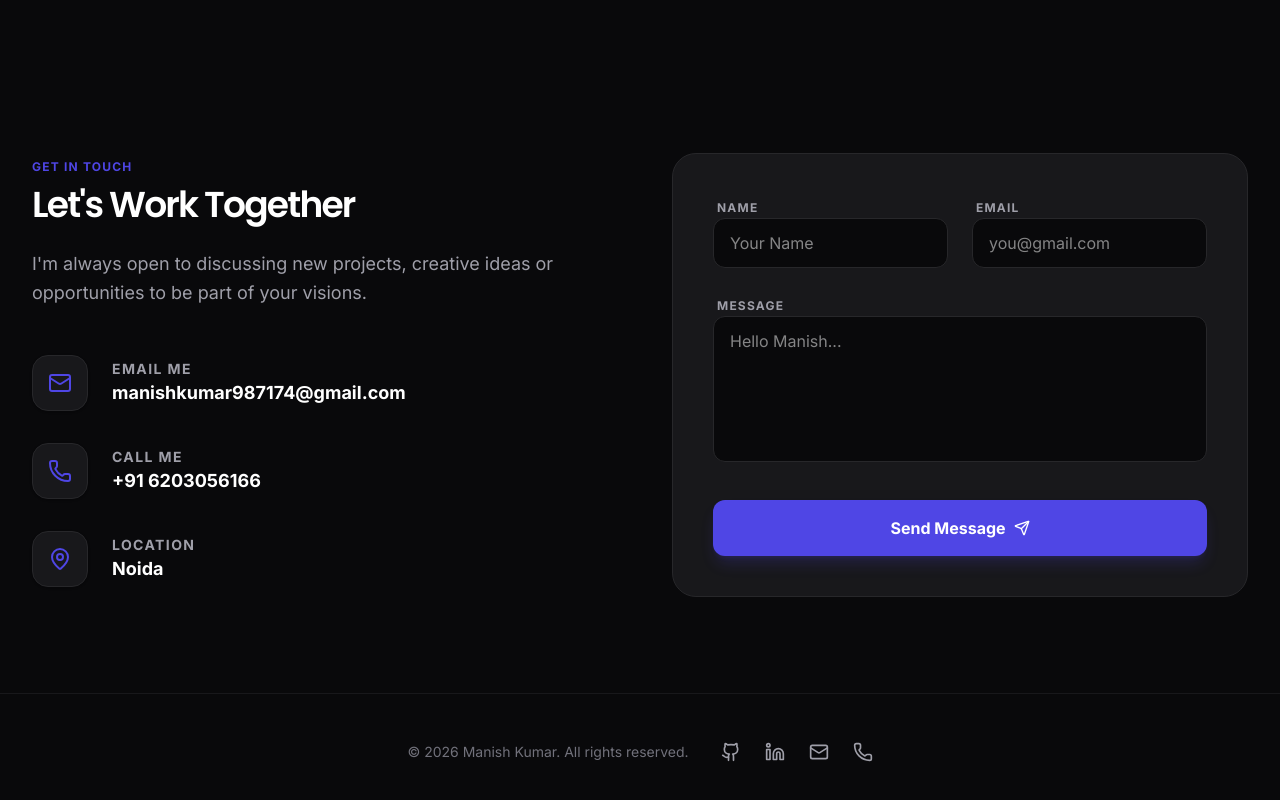
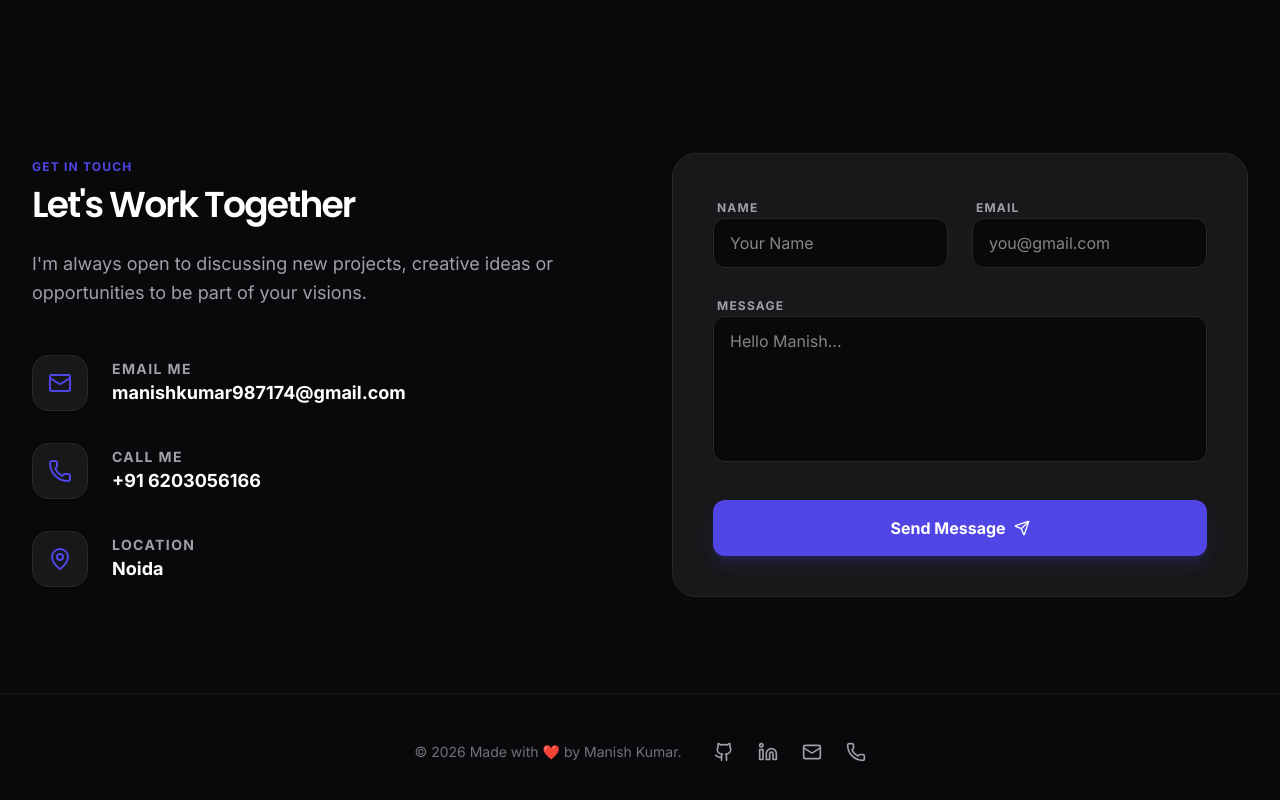
Before and after one commit to manishkumar987174/Manish_Portfolio, a React (Vite) app: page / in a window 1280 px wide. Shown: the part 4923-5723 px from the top of the page. Built offline with nearby package versions, Linux system fonts and the light colour scheme.

Commit message:
Update Experience.tsx

```diff
--- a/src/components/Experience.tsx
+++ b/src/components/Experience.tsx
@@ -245,7 +245,7 @@ export const Footer = () => {
  <footer className="py-12 bg-white dark:bg-zinc-950 border-t border-zinc-100 dark:border-zinc-900 flex items-center justify-center">
  <div className="max-w-7xl mx-auto px-4 sm:px-6 lg:px-8 flex flex-col md:flex-row items-center justify-between gap-8">
  <p className="text-zinc-500 text-sm">
- © {new Date().getFullYear()} {PERSONAL_INFO.name}. All rights reserved.
+ © {new Date().getFullYear()} Made with ❤️ by {PERSONAL_INFO.name}.
  </p>
  <div className="flex gap-6">
  {PERSONAL_INFO.socials.map((social) => (
```
